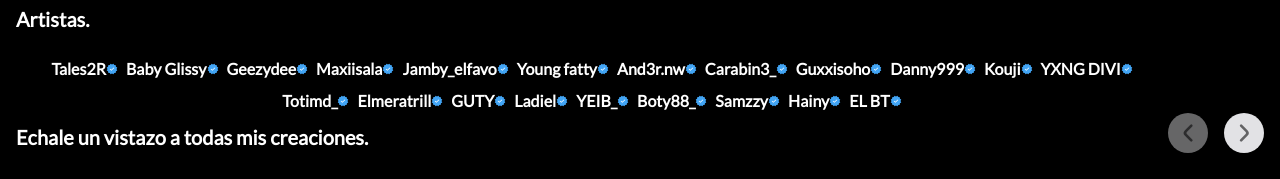
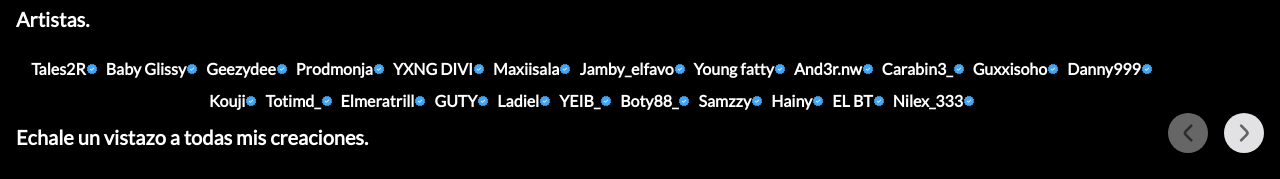
Before and after one commit to Emma-Ok/TripboyflameLanding, an Astro site: page / in a window 1280 px wide. Shown: the part 970-1149 px from the top of the page. Built offline with nearby package versions, Linux system fonts and the light colour scheme; Astro itself is replaced by a stand-in of ours.

Commit message:
Adding prodmonja

```diff
--- a/src/components/ArtistsCollage.astro
+++ b/src/components/ArtistsCollage.astro
@@ -7,6 +7,8 @@ const ARTISTS = [
   { name: "Tales2R", instagram: "https://www.instagram.com/tales2r" },
   { name: "Baby Glissy", instagram: "https://www.instagram.com/babyglissy" },
   { name: "Geezydee", instagram: "https://www.instagram.com/geezydee24k" },
+  { name: "Prodmonja", instagram: "https://www.instagram.com/prodmonja" },
+  { name: "YXNG DIVI", instagram: "https://www.instagram.com/2.porciento" },
   { name: "Maxiisala", instagram: "https://www.instagram.com/maxiisala" },
   { name: "Jamby_elfavo", instagram: "https://www.instagram.com/jamby_elfavo" },
   { name: "Young fatty", instagram: "https://www.instagram.com/youngfattyyy" },
@@ -15,7 +17,6 @@ const ARTISTS = [
   { name: "Guxxisoho", instagram: "https://www.instagram.com/guxxisoho" },
   { name: "Danny999", instagram: "https://www.instagram.com/danny999h" },
   { name: "Kouji", instagram: "https://www.instagram.com/kouji_808" },
-  { name: "YXNG DIVI", instagram: "https://www.instagram.com/2.porciento" },
   { name: "Totimd_", instagram: "https://www.instagram.com/totimd_"},
   { name: "Elmeratrill", instagram: "https://www.instagram.com/elmeratrill/"},
   { name: "GUTY", instagram: "https://www.instagram.com/guty_qhp" },
@@ -25,6 +26,7 @@ const ARTISTS = [
   { name: "Samzzy", instagram: "https://www.instagram.com/samzzymusicofficial" },
   { name: "Hainy", instagram: "https://www.instagram.com/prendelo_hainy" },
   { name: "EL BT", instagram: "https://www.instagram.com/btmonvibes" },
+  { name: "Nilex_333", instagram: "https://www.instagram.com/nilex_333" }
 ];
 
 ---
```
